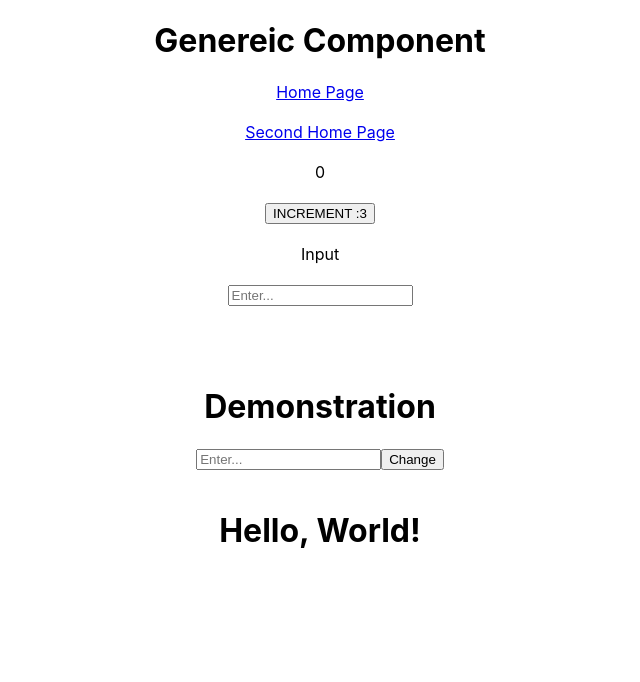
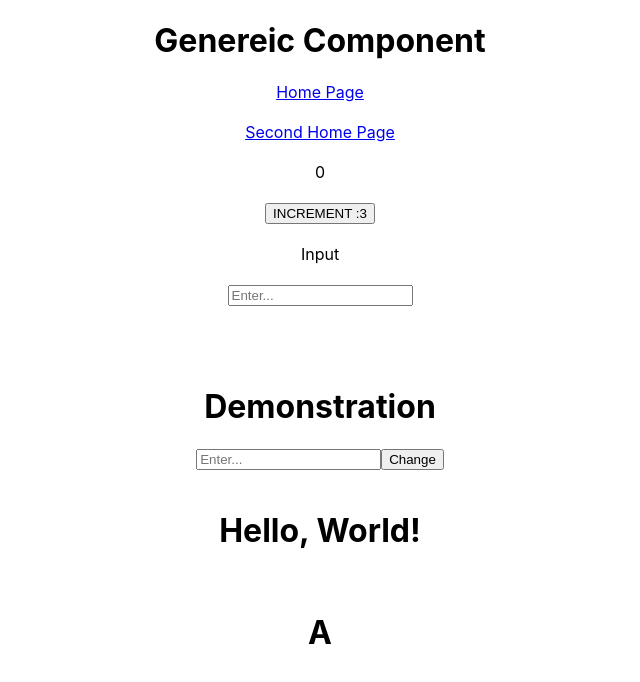
Before and after one commit to gZanda/Js_React_Fundamentals, a React (Create React App) app in the folder basic_react/: page / in a window 1280 px wide. Shown: the top 682 px of the page, without its empty margins (320-960 px from the left). Built offline with nearby package versions, Linux system fonts and the light colour scheme; no server answers.

Commit message:
UseContext Demonstration

```diff
--- a/basic_react/src/App.js
+++ b/basic_react/src/App.js
@@ -11,6 +11,7 @@ import {BrowserRouter, Route, Routes } from 'react-router-dom';
 import EffectDemonstration from './component/UseEffectHook';
 import UseReffDemonstration from './component/UseReffHook';
 import ParentComponent from './component/PropsParent';
+import ContexParent from './component/UseContextParent';
 
 function App() {
   return (
@@ -51,6 +52,10 @@ function App() {
 
       <ParentComponent />
 
+      <br></br>
+
+      <ContexParent />
+
     </div>
   );
 }
--- /dev/null
+++ b/basic_react/src/component/UseContextChild.js
@@ -0,0 +1,22 @@
+// ChildComponent.js
+
+import React from 'react';
+// Import useContext
+import { useContext } from 'react';
+// Impport the Context we created
+import { AppContext } from './UseContextParent';
+
+//No props
+const ContextChild = () => {
+
+    const {username} = useContext(AppContext);
+
+    return(
+
+        <h1>{username}</h1>
+
+    )
+
+}
+
+export default ContextChild;
--- /dev/null
+++ b/basic_react/src/component/UseContextParent.js
@@ -0,0 +1,25 @@
+// ParentComponent.js
+import React, { useState } from 'react';
+import ChildComponent from './UseContextChild';
+// Import createContext
+import { createContext } from 'react';
+
+// Instead of working with PROPS, we are going to make a GLOBAL collection of STATES
+// Create a Context
+export const AppContext = createContext(null);
+
+const ContexParent = () => {
+
+    // State
+    let [username, setUsername] = useState("A");
+
+    return (
+
+        <AppContext.Provider value={{username, setUsername}}>
+            <ChildComponent />
+        </AppContext.Provider>
+
+    )
+}
+
+export default ContexParent;
```
